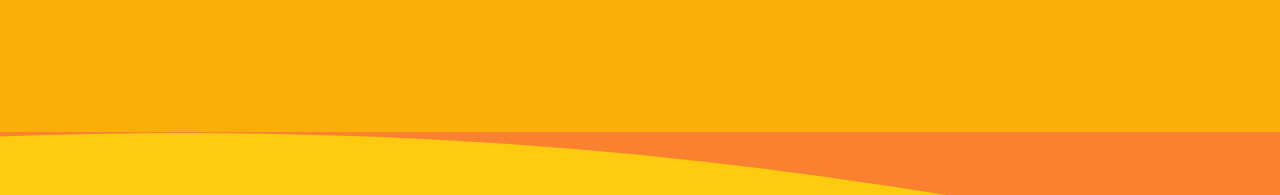
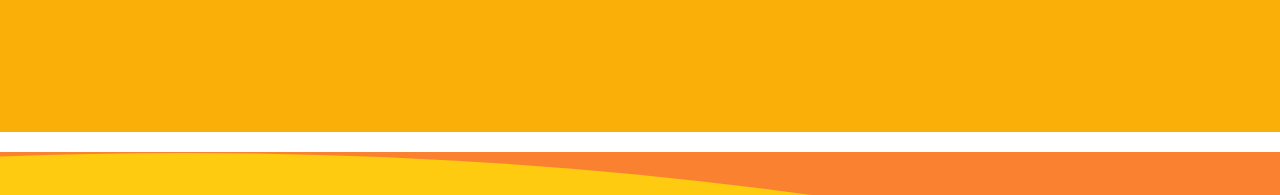
Before and after one commit to re-imagineed/re-imagineed-website, a Next.js app: page / in a window 1280 px wide. Shown: the part 6000-6195 px from the top of the page. Built offline with nearby package versions, Linux system fonts and the light colour scheme.

Commit message:
Add divider before subscribe

```diff
--- a/pages/index.js
+++ b/pages/index.js
@@ -257,6 +257,7 @@ function Home(props) {
           </StyledSection>
 
           <StyledSectionAnchor id={"subscribe"} />
+          <div style={{ width: "100%", height: "20px" }}></div>
           <StyledSection index={4}>
             <SubscribeBanner mailchimpURL={props.mailchimpURL} />
           </StyledSection>
```
